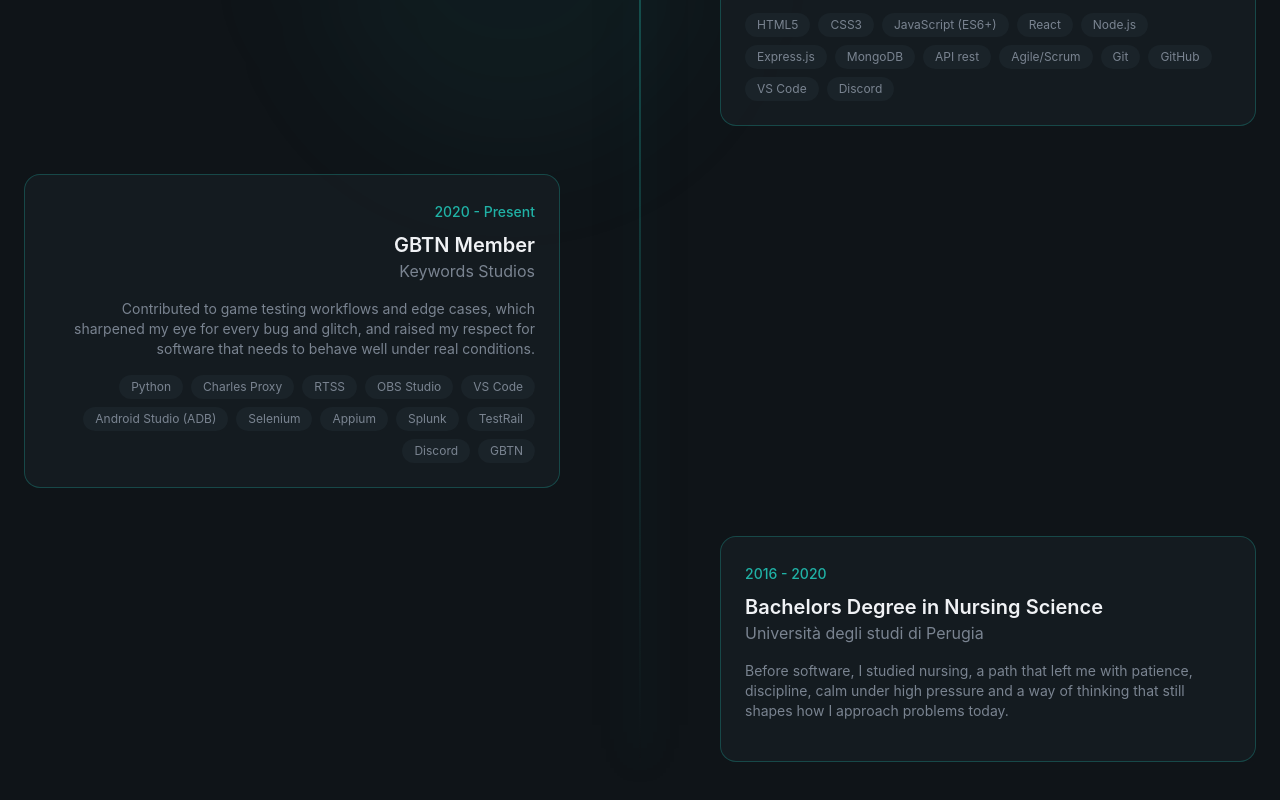
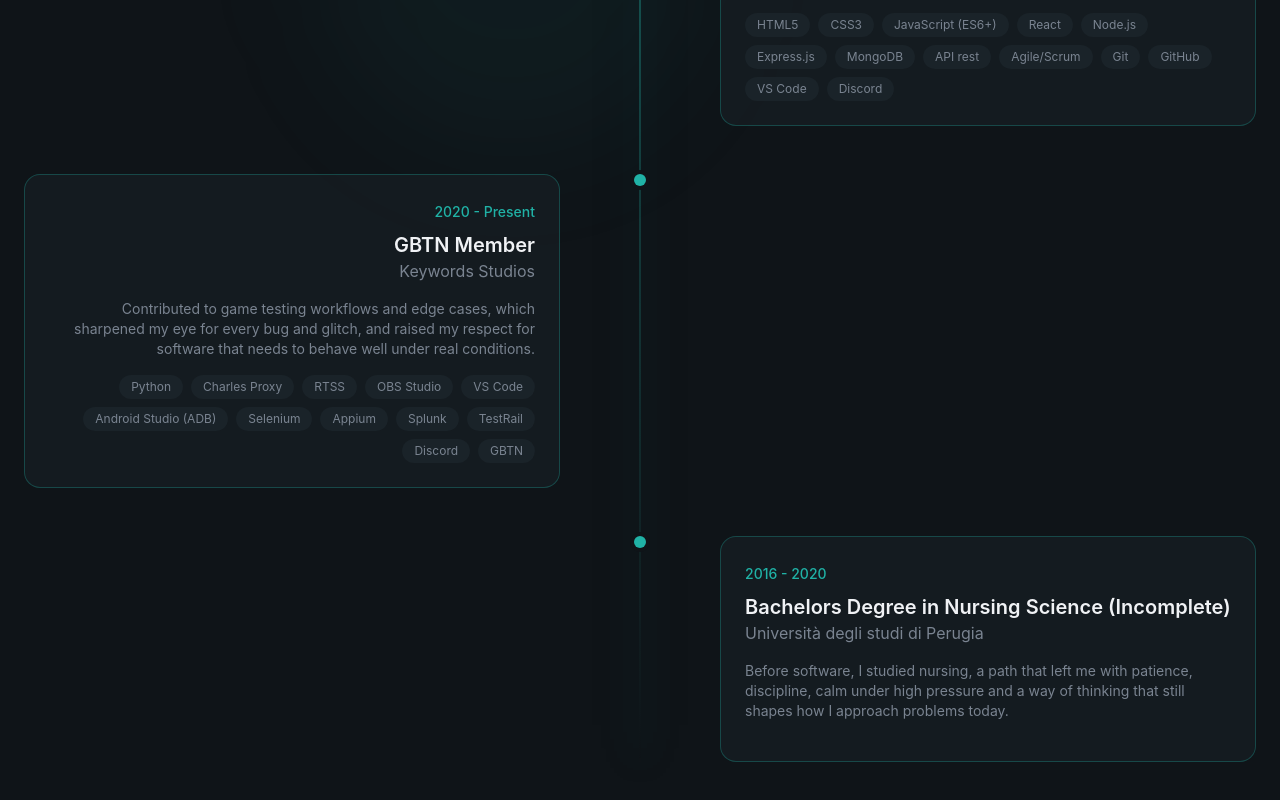
Before and after one commit to Satik37/satik37.github.io, a React (Vite) app: page / in a window 1280 px wide. Shown: the part 4791-5591 px from the top of the page. Built offline with nearby package versions, Linux system fonts and the light colour scheme.

Commit message:
improved timeline dots

```diff
--- a/src/sections/Experience.jsx
+++ b/src/sections/Experience.jsx
@@ -25,7 +25,7 @@
     },
     {
         period: '2016 - 2020',
-        role: 'Bachelors Degree in Nursing Science',
+        role: 'Bachelors Degree in Nursing Science (Incomplete)',
         company: 'Università degli studi di Perugia',
         description: 'Before software, I studied nursing, a path that left me with patience, discipline, calm under high pressure and a way of thinking that still shapes how I approach problems today.',
         technologies: [],
@@ -75,8 +75,8 @@
                             >
 
                                 {/* Timeline dot */}
-                                <div className='absolute'>
-
+                                <div className='absolute left-0 md:left-1/2 top-0 w-3 h-3 bg-primary rounded-full -translate-x-1/2 ring-4 ring-background z-10'>
+                                    {exp.current && <span className='absolute inset-0 rounded-full bg-primary animate-ping opacity-75'/>}
                                 </div>
 
                                 {/* Content */}
```
